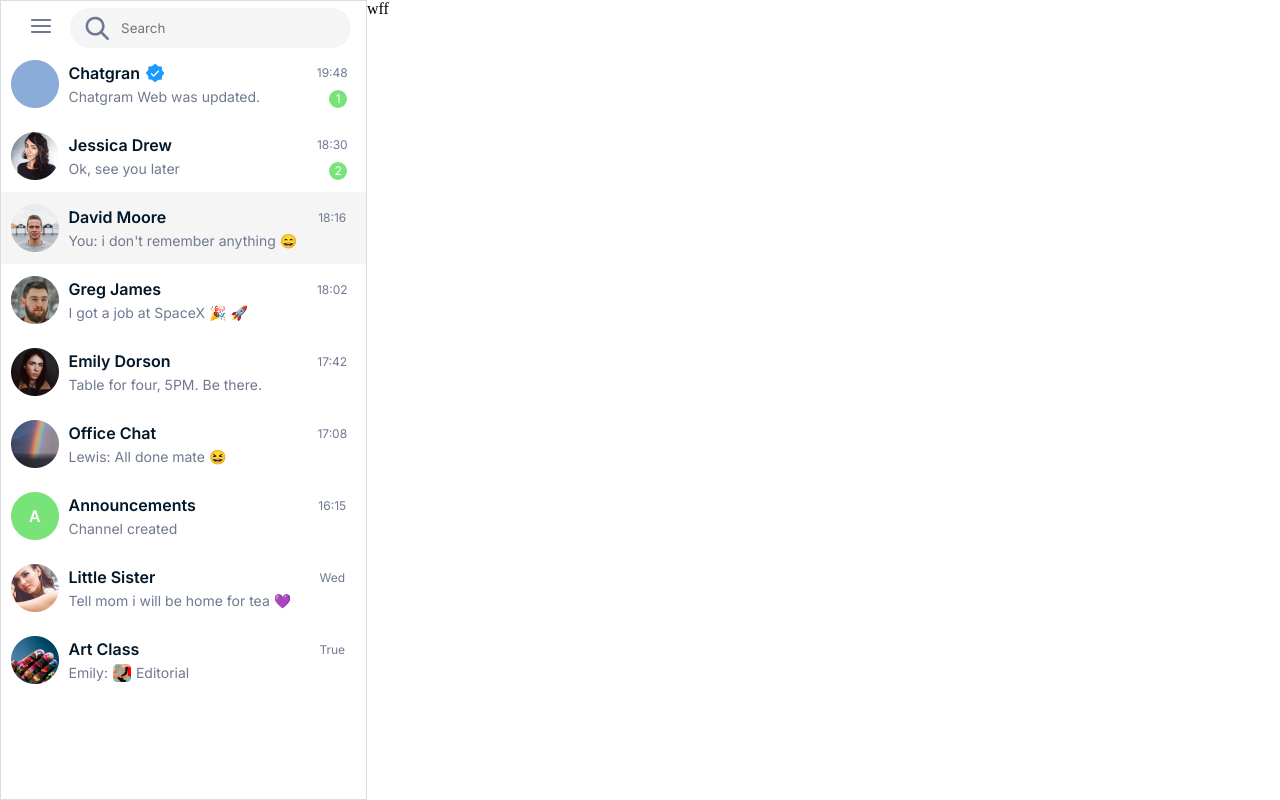
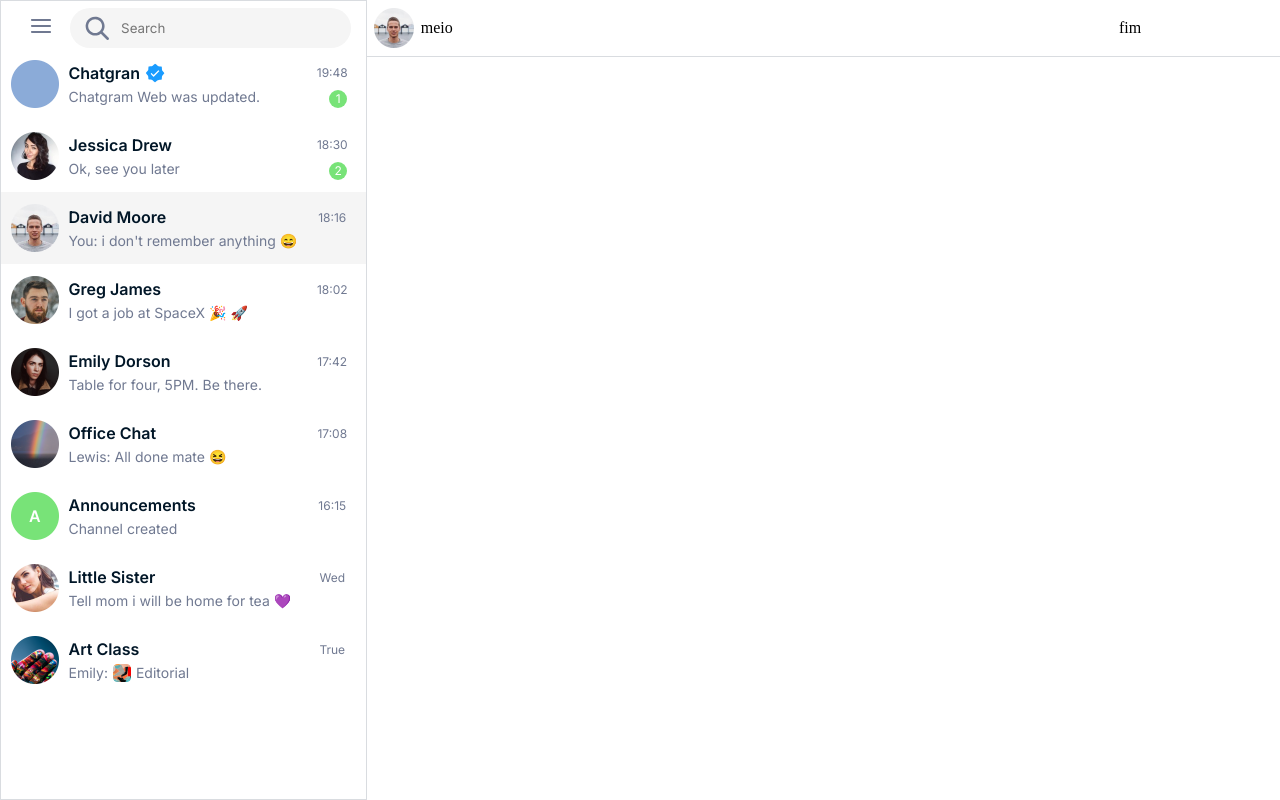
Before and after one commit to romario-rodrigues/recriandolayoutchat, a plain HTML site: page index.html in a window 1280 px wide. Drawn offline with Linux system fonts and the light colour scheme.

Commit message:
iniciado o side bar

```diff
--- a/index.html
+++ b/index.html
@@ -242,18 +242,27 @@
                 </div>
 
             </div>
-
-            <!--  -->
-
-
-
+            <!--end -->
 
         </div>
 
 
         <!-- side right -->
         <div class="flex flex--direction--colum flex--3-5">
-            wff
+            <div class="flex flex--direction--row align--items--center side--bar">
+                <div class="flex flex--direction--row justify--content--center align--items--center flex--1">
+                    <img class="avatar--top--bar" src="./src/assets/images/david--moore.png" alt="">
+                </div>
+
+                <div class="flex flex--direction--row flex--13">
+                    meio
+                </div>
+
+                <div class="flex flex--direction--row flex--3">
+                    fim
+                </div>
+
+            </div>
         </div>
     </div>
     <!-- End of container -->
--- a/src/assets/css/style.css
+++ b/src/assets/css/style.css
@@ -151,3 +151,11 @@
     margin-left: 12px;
     margin-top: 5px;
 }
+
+.side--bar {
+    width: 100%;
+    height: 56px;
+    border-bottom: 0.5px solid #D9DCE0;
+    background-color: #FFFFFF;
+
+}
--- a/src/assets/css/ui--kit.css
+++ b/src/assets/css/ui--kit.css
@@ -100,3 +100,15 @@ body {
 .flex--8 {
     flex: 8;
 }
+
+.flex--9 {
+    flex: 9;
+}
+
+.flex--10 {
+    flex: 10;
+}
+
+.flex--13 {
+    flex: 13;
+}
```
